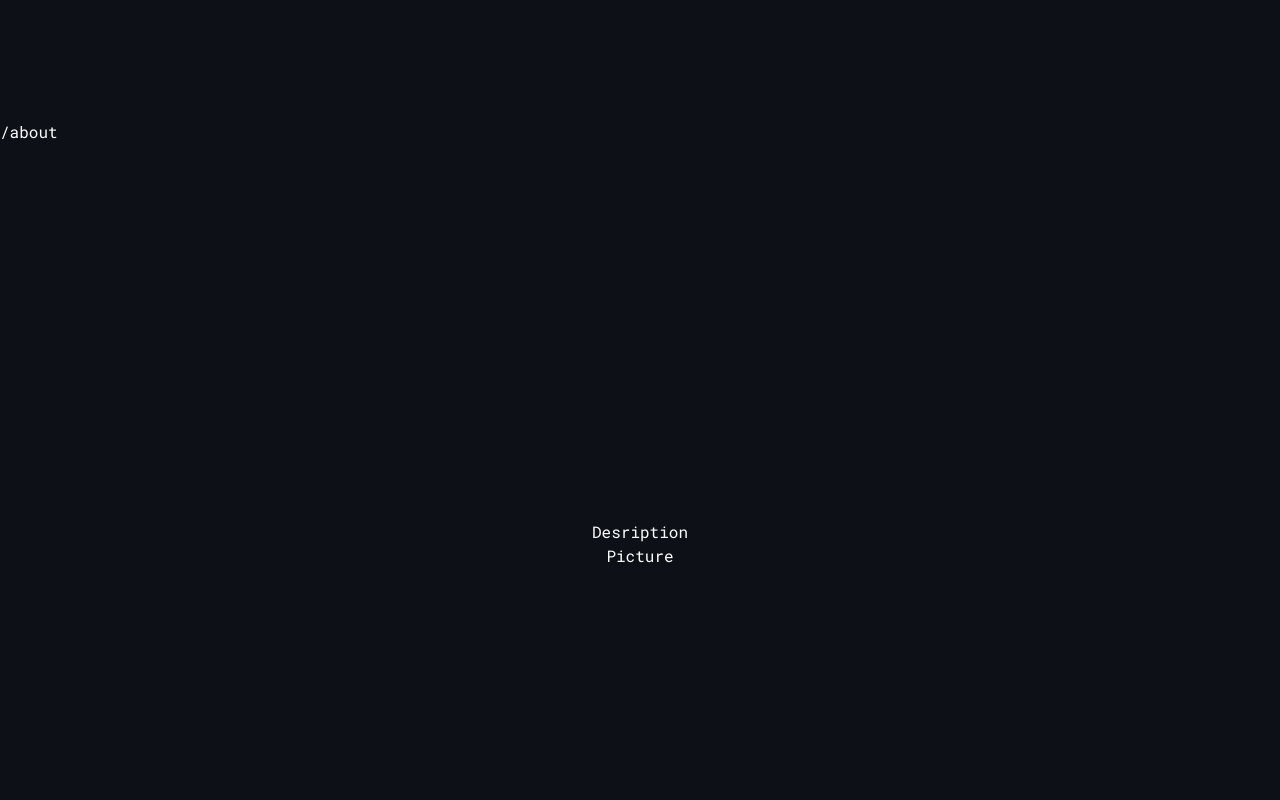
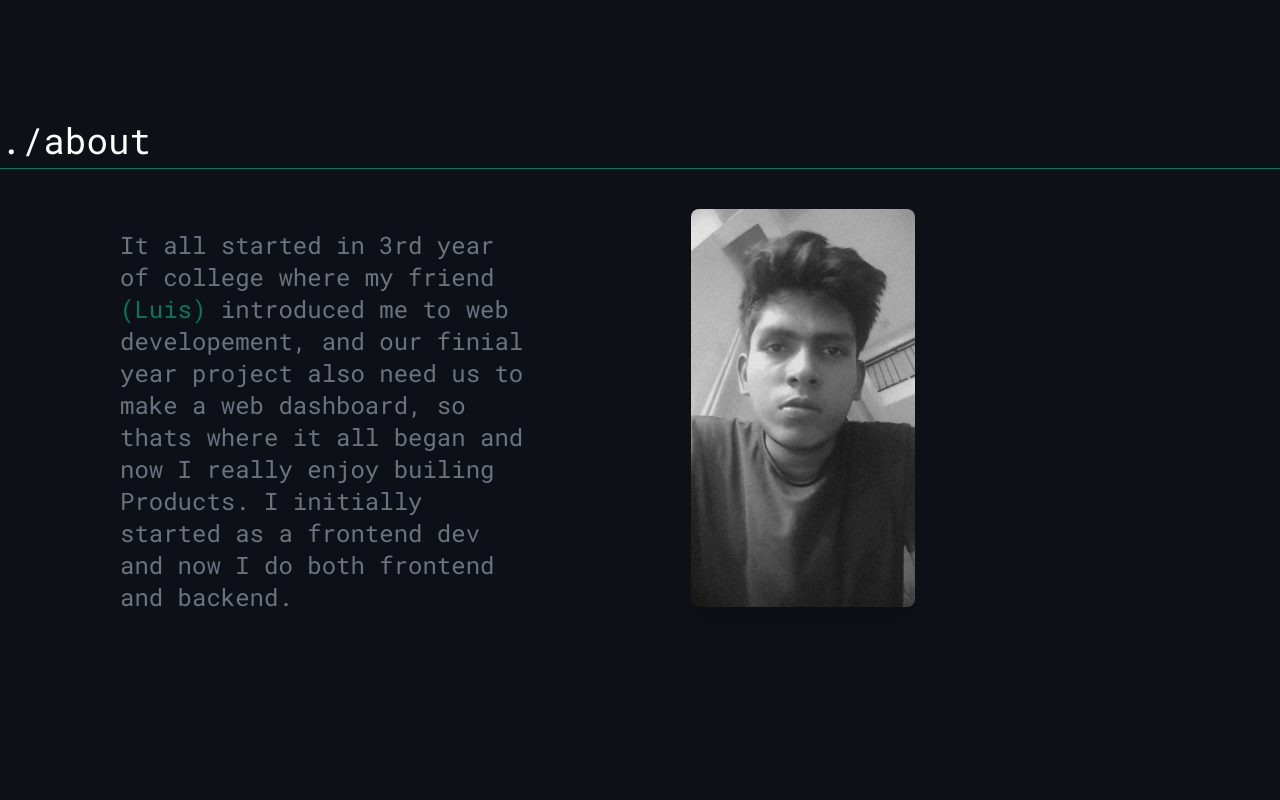
Before and after one commit to ChandrakantPal/ck16dev, a Next.js app: page / in a window 1280 px wide. Shown: the part 760-1560 px from the top of the page. Built offline with nearby package versions, Linux system fonts and the light colour scheme.

Commit message:
about section content

```diff
--- a/components/About.tsx
+++ b/components/About.tsx
@@ -1,12 +1,32 @@
 const About = () => {
   return (
-    <>
-      <h1>/about</h1>
-      <section className="flex flex-col items-center justify-center w-full h-screen mx-auto">
-        <div>Desription</div>
-        <div>Picture</div>
-      </section>
-    </>
+    <section className="w-full h-screen">
+      <h1 className="text-2xl text-left md:text-4xl">./about</h1>
+      <hr className="my-2 border-green-700" />
+      <div className="flex flex-wrap-reverse items-start justify-center mt-10 md:flex-nowrap">
+        <div className="w-full mx-10 my-5 md:px-20 md:w-1/2">
+          <p className="text-gray-500 md:text-2xl">
+            It all started in 3rd year of college where my friend{' '}
+            <a
+              href="https://www.linkedin.com/in/gomesluis479/"
+              className="text-green-700"
+            >
+              {'('}Luis{')'}
+            </a>{' '}
+            introduced me to web developement, and our finial year project also
+            need us to make a web dashboard, so thats where it all began and now
+            I really enjoy builing Products. I initially started as a frontend
+            dev and now I do both frontend and backend.
+          </p>
+        </div>
+        <div className="w-full mx-24 md:mx-10 md:w-1/2">
+          <img
+            src="/images/me.jpg"
+            className="object-contain rounded-lg shadow-xl w-44 md:w-56 filter saturate-0"
+          />
+        </div>
+      </div>
+    </section>
   )
 }
 
```
